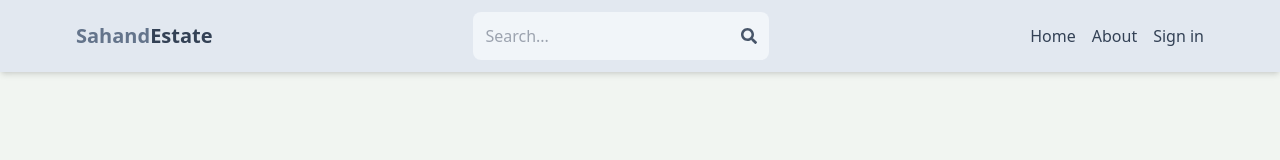
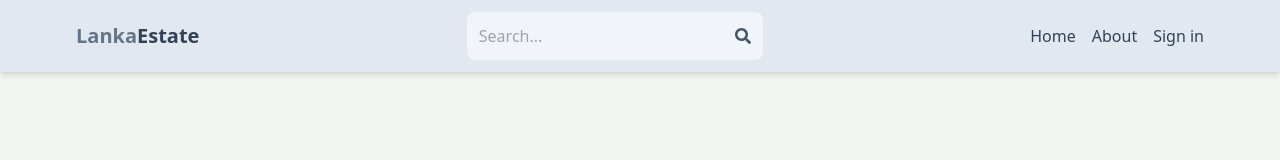
Before and after one commit to Shreyalanka/Estate-Website, a React (Vite) app in the folder client/: page / in a window 1280 px wide. Shown: the top 160 px of the page. Built offline with nearby package versions, Linux system fonts and the light colour scheme; no server answers.

Commit message:
header component change

```diff
--- a/client/src/components/Header.jsx
+++ b/client/src/components/Header.jsx
@@ -29,7 +29,7 @@ export default function Header() {
       <div className='flex justify-between items-center max-w-6xl mx-auto p-3'>
         <Link to='/'>
           <h1 className='font-bold text-sm sm:text-xl flex flex-wrap'>
-            <span className='text-slate-500'>Sahand</span>
+            <span className='text-slate-500'>Lanka</span>
             <span className='text-slate-700'>Estate</span>
           </h1>
         </Link>
```
